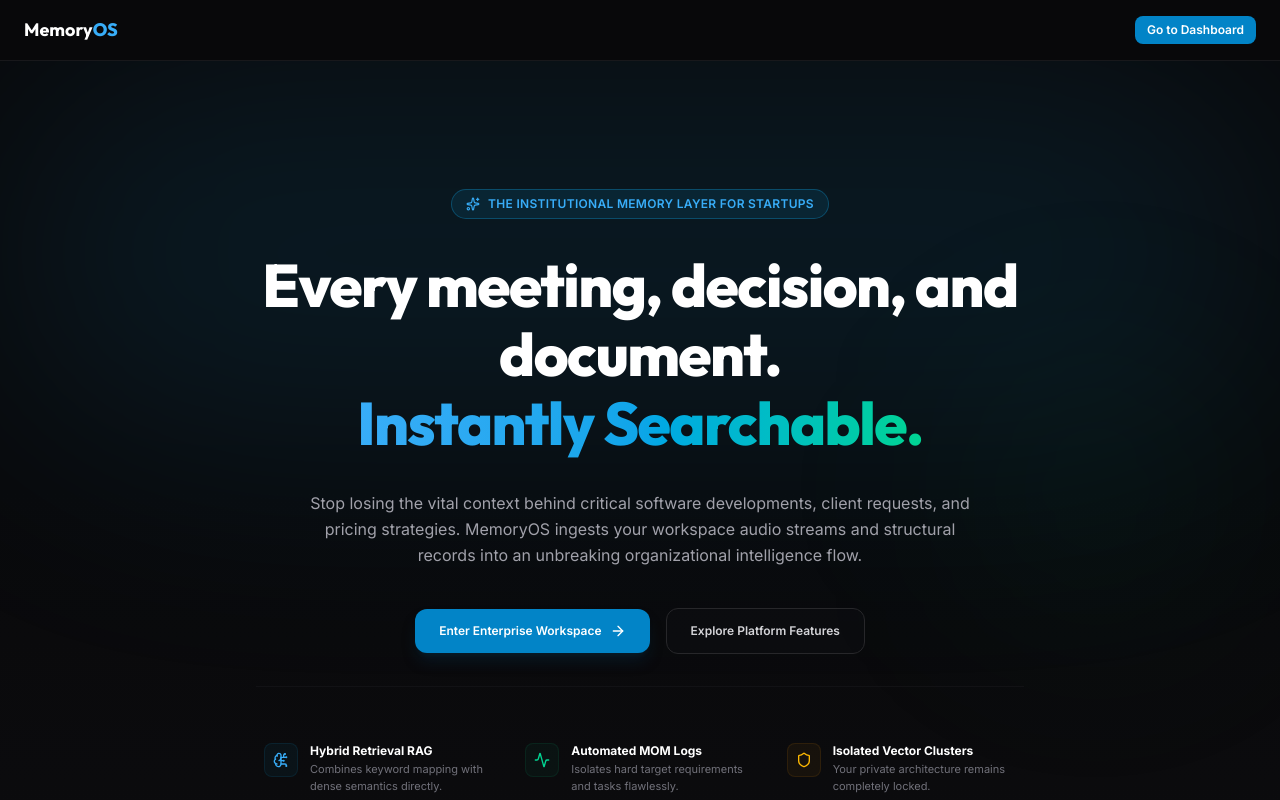
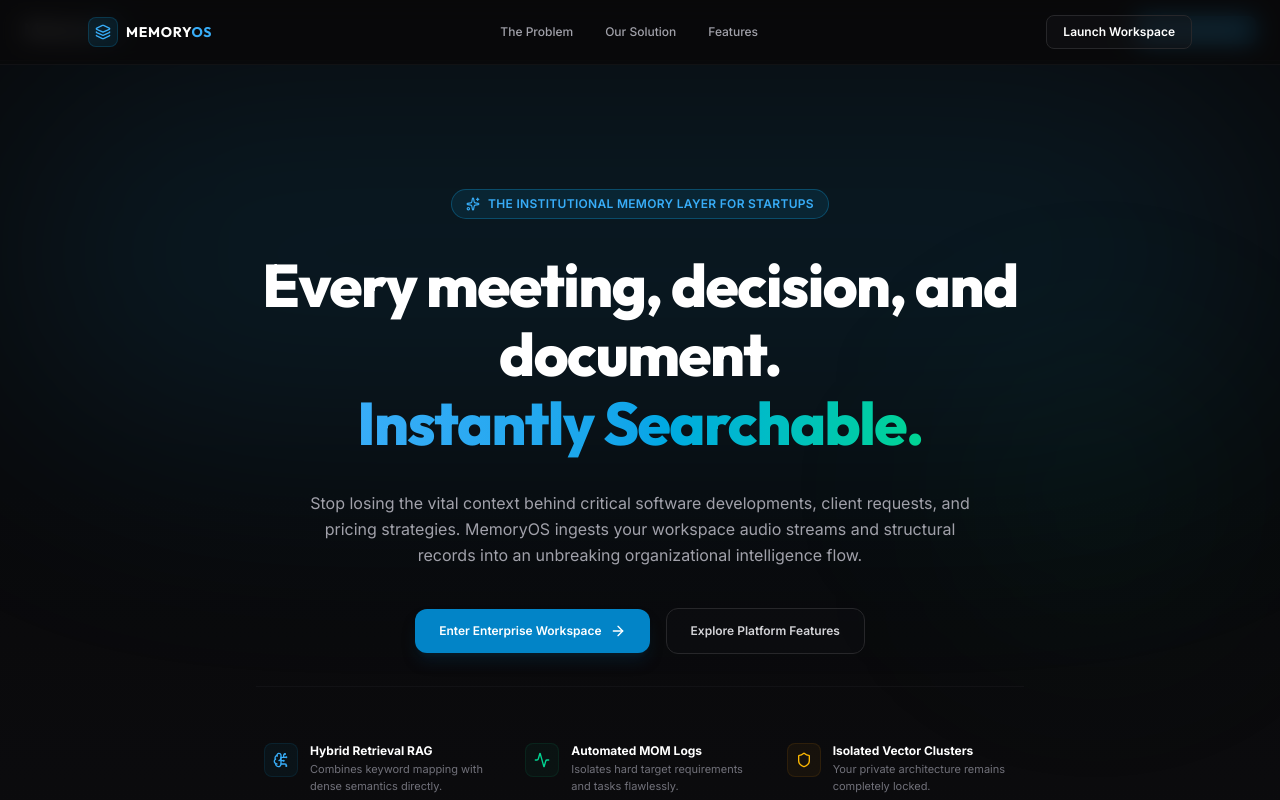
Before and after one commit to gouransh011/MemoryOS, a React app in the folder frontend/: page / in a window 1280 px wide. Shown: the top 800 px of the page. Built offline with nearby package versions, Linux system fonts and the light colour scheme; the HTML template or start-up script is replaced by a standard one.

Commit message:
feat(frontend) : complete Navbar and CTA section for landing page

```diff
--- /dev/null
+++ b/frontend/src/components/landing/CTASection.jsx
@@ -0,0 +1,34 @@
+import React from 'react';
+import { useNavigate } from 'react-router-dom';
+import { ArrowRight, Sparkles } from 'lucide-react';
+
+const CTASection = () => {
+  const navigate = useNavigate();
+
+  return (
+    <section id="cta" className="py-20 border-t border-primary-900 bg-gradient-to-b from-primary-950 to-primary-900/30 relative overflow-hidden">
+      <div className="absolute bottom-0 left-1/2 -translate-x-1/2 w-full max-w-4xl h-64 bg-brand-500/5 blur-[100px] rounded-full pointer-events-none" />
+
+      <div className="max-w-4xl mx-auto px-4 sm:px-6 text-center space-y-6 relative z-10">
+        <h2 className="text-2xl sm:text-3xl font-bold font-display text-white tracking-tight">
+          Ready to stop losing company knowledge?
+        </h2>
+        <p className="text-xs sm:text-sm text-primary-400 max-w-md mx-auto leading-relaxed">
+          Bring your team's sync recordings, project specs, and decision frameworks into a single source of truth.
+        </p>
+
+        <div className="pt-2">
+          <button
+            onClick={() => navigate('/dashboard')}
+            className="inline-flex items-center gap-2 bg-brand-600 hover:bg-brand-500 text-white font-semibold text-xs px-6 py-3.5 rounded-xl transition-all shadow-md group"
+          >
+            <span>Start Free</span>
+            <ArrowRight className="w-4 h-4 group-hover:translate-x-0.5 transition-transform" />
+          </button>
+        </div>
+      </div>
+    </section>
+  );
+};
+
+export default CTASection;
--- /dev/null
+++ b/frontend/src/components/landing/Navbar.jsx
@@ -0,0 +1,75 @@
+import React from 'react';
+import { useNavigate, useLocation } from 'react-router-dom';
+import { Layers, Menu } from 'lucide-react';
+
+const Navbar = () => {
+  const navigate = useNavigate();
+  const location = useLocation();
+
+  const handleScroll = (id) => {
+    if (location.pathname !== '/') {
+      navigate('/');
+
+      setTimeout(() => {
+        const el = document.getElementById(id);
+        el?.scrollIntoView({ behavior: 'smooth' });
+      }, 100);
+    } else {
+      const el = document.getElementById(id);
+      el?.scrollIntoView({ behavior: 'smooth' });
+    }
+  };
+
+  return (
+    <nav className="fixed top-0 left-0 right-0 z-50 bg-primary-950/80 backdrop-blur-md border-b border-primary-900/60">
+      <div className="max-w-6xl mx-auto px-4 sm:px-6 h-16 flex items-center justify-between">
+
+        <div
+          onClick={() => navigate('/')}
+          className="flex items-center gap-2 cursor-pointer group"
+        >
+          <div className="p-1.5 bg-brand-500/10 border border-brand-500/20 rounded-lg group-hover:border-brand-500/40 transition-colors">
+            <Layers className="w-4 h-4 text-brand-400" />
+          </div>
+          <span className="text-sm font-bold text-white tracking-wider uppercase font-display">
+            Memory<span className="text-brand-400">OS</span>
+          </span>
+        </div>
+
+        <div className="hidden md:flex items-center gap-8 text-xs font-medium text-primary-400">
+          <button
+            onClick={() => handleScroll('problem')}
+            className="hover:text-white transition-colors"
+          >
+            The Problem
+          </button>
+          <button
+            onClick={() => handleScroll('solution')}
+            className="hover:text-white transition-colors"
+          >
+            Our Solution
+          </button>
+          <button
+            onClick={() => handleScroll('features')}
+            className="hover:text-white transition-colors"
+          >
+            Features
+          </button>
+        </div>
+
+
+        <div className="flex items-center gap-4">
+          <button
+            onClick={() => navigate('/dashboard')}
+            className="bg-primary-900/40 hover:bg-primary-900/80 text-white border border-primary-800 text-xs font-semibold px-4 py-2 rounded-lg transition-colors"
+          >
+            Launch Workspace
+          </button>
+        </div>
+
+      </div>
+    </nav>
+  );
+};
+
+export default Navbar;
--- a/frontend/src/layouts/MainLayout.jsx
+++ b/frontend/src/layouts/MainLayout.jsx
@@ -23,10 +23,6 @@
         <Outlet />
       </main>
 
-      {/* Footer */}
-      <footer className="border-t border-primary-900 bg-primary-950/40 py-6 text-center text-xs text-primary-500">
-        <p>© {new Date().getFullYear()} MemoryOS. All rights reserved.</p>
-      </footer>
     </div>
   );
 };
--- a/frontend/src/pages/Landing.jsx
+++ b/frontend/src/pages/Landing.jsx
@@ -3,15 +3,18 @@
 import ProblemSection from '../components/landing/ProblemSection';
 import SolutionSection from '../components/landing/SolutionSection';
 import FeatureSection from '../components/landing/FeatureSection';
+import CTASection from '../components/landing/CTASection';
+import Navbar from '../components/landing/Navbar';
 const Landing = () => {
   return (
     <div className="min-h-screen bg-primary-950 text-white selection:bg-brand-500/30">
-
+      <Navbar / >
       <HeroSection />
 
       <ProblemSection />
       <SolutionSection />
       <FeatureSection />
+      <CTASection/>
     </div>
   );
 };
```
